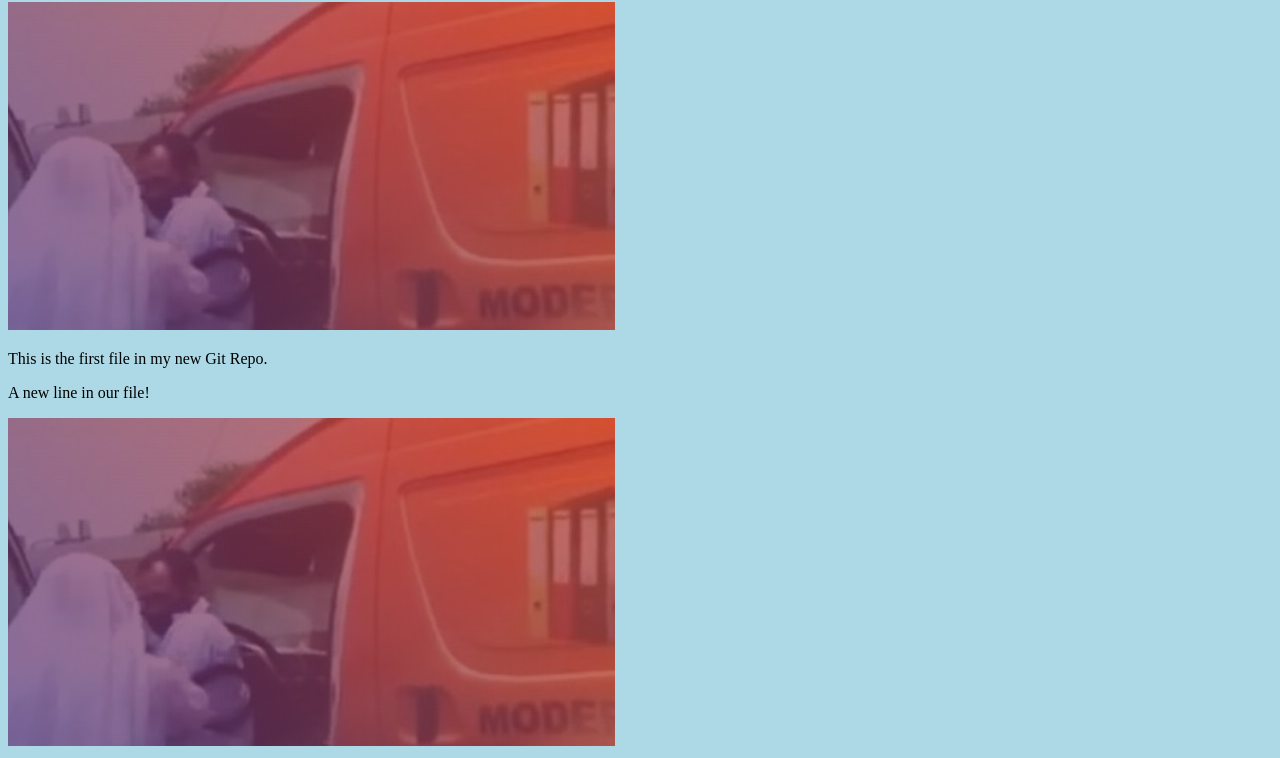
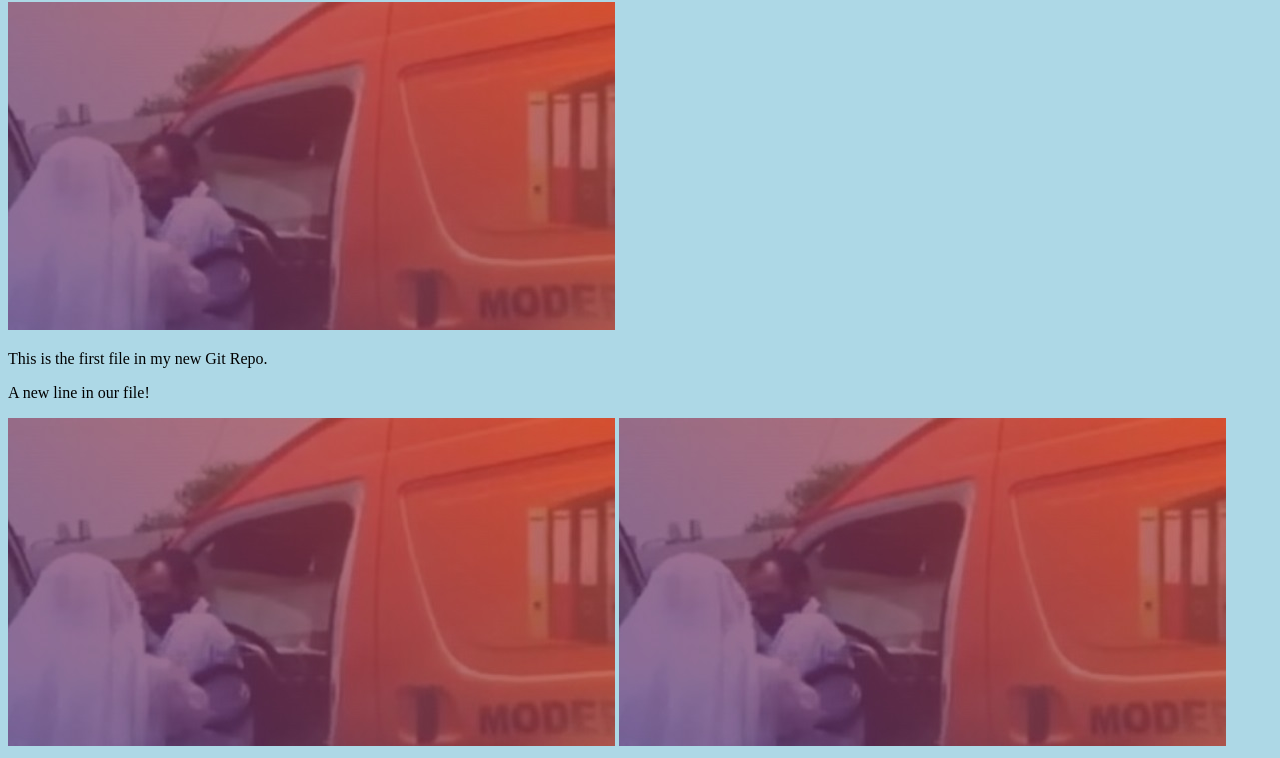
Before and after one commit to talanaji/hello-world, a plain HTML site: page index.html in a window 1280 px wide. Shown: the part 78-836 px from the top of the page. Drawn offline with Linux system fonts and the light colour scheme.

Commit message:
added new image

```diff
--- a/index.html
+++ b/index.html
@@ -12,5 +12,7 @@
 <p>This is the first file in my new Git Repo.</p>
 <p>A new line in our file!</p>
 <img src = "44.jpg"/>
+
+<img src = "44.jpg"/>
 </body>
 </html>
```
